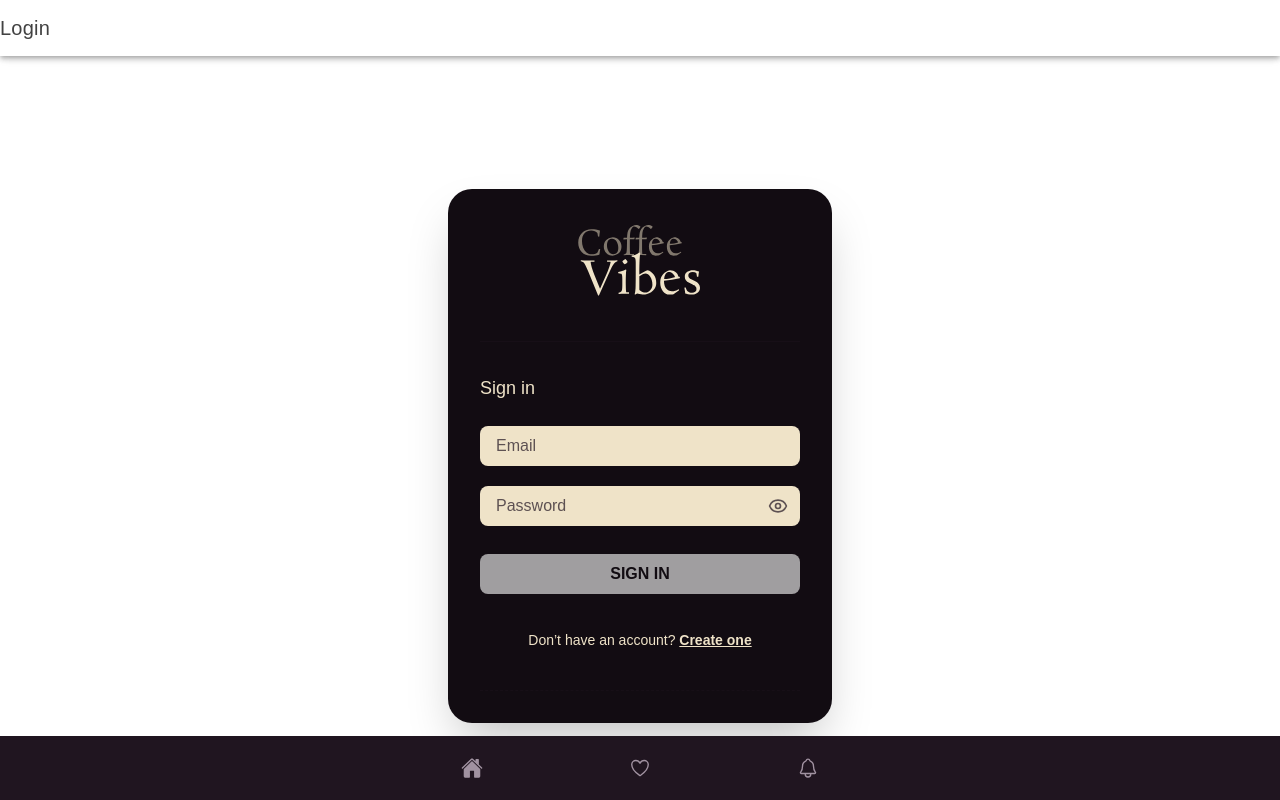
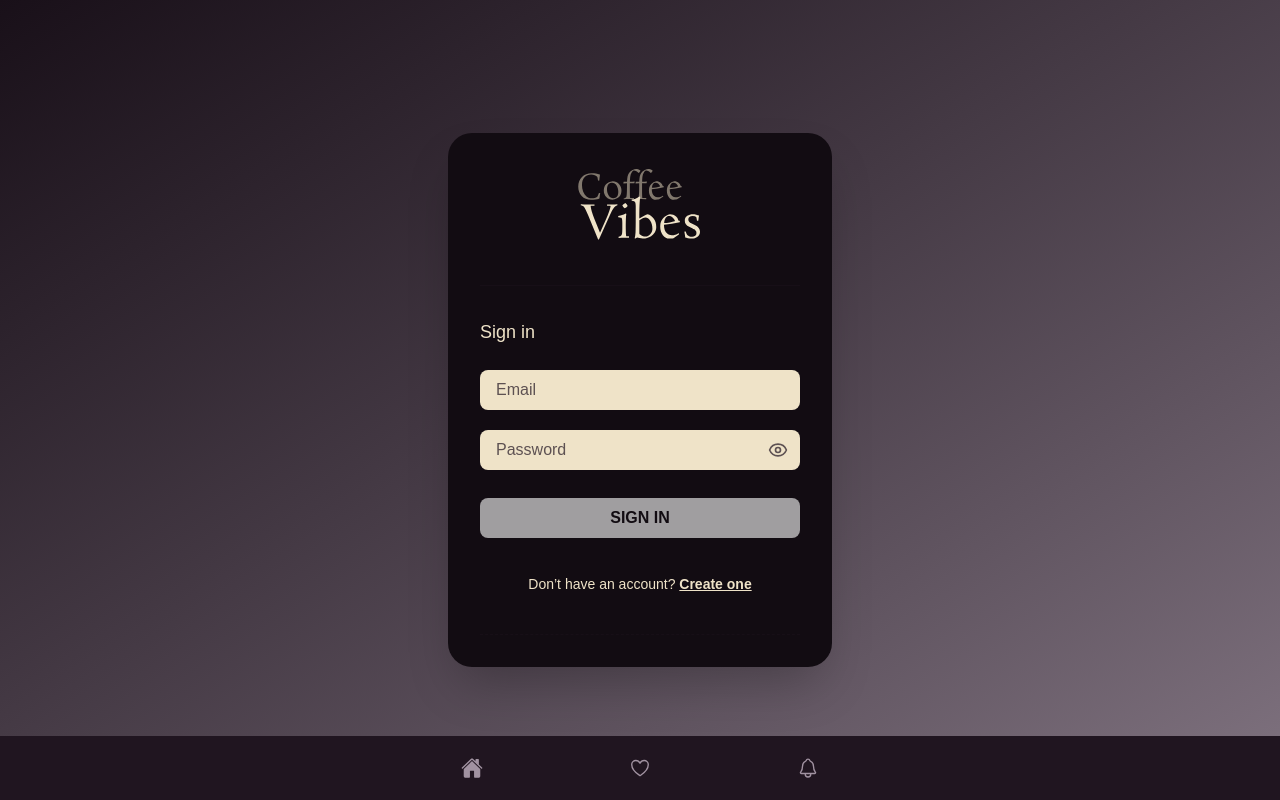
Before and after one commit to vitorklock/unijui-coffe-vibes-ionic, a React (Vite) app: page /login in a window 1280 px wide. Built offline with nearby package versions, Linux system fonts and the light colour scheme.

Commit message:
minor to login style

```diff
--- a/src/pages/coffes/_components/coffe-details.tsx
+++ b/src/pages/coffes/_components/coffe-details.tsx
@@ -51,7 +51,7 @@
         <div
           className={cn(
             "relative w-full overflow-hidden transition-[height] duration-300 ease-in-out",
-            recipeOpen ? 'h-[80px]': 'h-[260px]'
+            recipeOpen ? 'h-[120px]': 'h-[260px]'
           )}
         >
           <Button
--- a/src/pages/login/page.tsx
+++ b/src/pages/login/page.tsx
@@ -44,14 +44,8 @@
 
   return (
     <IonPage>
-      <IonHeader translucent>
-        <IonToolbar>
-          <IonTitle>Login</IonTitle>
-        </IonToolbar>
-      </IonHeader>
-
-      <IonContent fullscreen className="bg-gradient-to-br from-surface-800 to-surface-400">
-        <div className="min-h-screen flex items-center justify-center">
+      <IonContent fullscreen>
+        <div className="min-h-screen flex items-center justify-center bg-gradient-to-br from-surface-800 to-surface-400">
           <div className="bg-surface-900 rounded-3xl shadow-2xl w-full max-w-sm p-8 flex flex-col items-center">
             {/* Logo */}
             <div className="mb-10 text-center">
```
Also changed, not shown: 1 other file (tests, documents, lock files or other folders).
